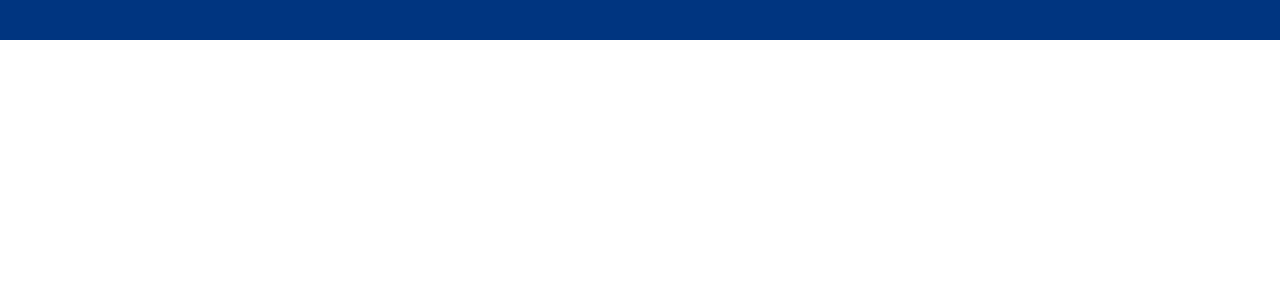
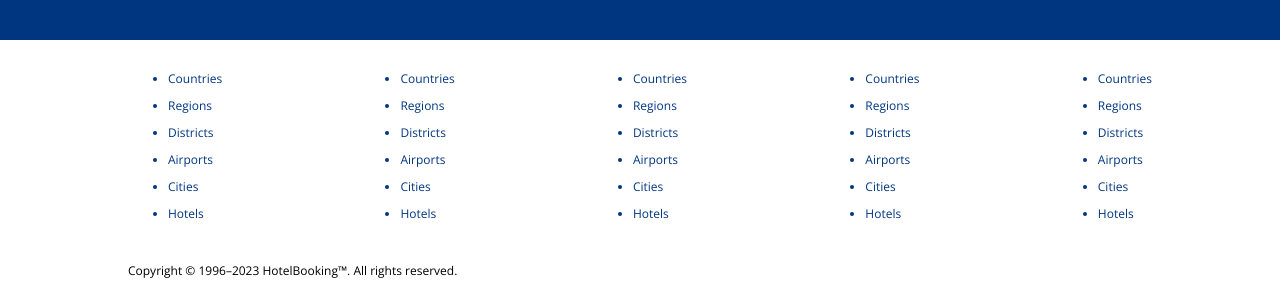
Before and after one commit to dilshanbeligala/Booking_App, a React (Create React App) app: page / in a window 1280 px wide. Shown: the part 1665-1971 px from the top of the page. Before the commit the page ends 1705 px from the top, so only its background shows below. Built offline with nearby package versions, Linux system fonts and the light colour scheme.

Commit message:
footer done

```diff
--- /dev/null
+++ b/src/components/footer/Footer.jsx
@@ -0,0 +1,53 @@
+import "./footer.css"
+
+const Footer = () => {
+  return (
+    <div className="footer">
+        <div className="fLists">
+            <ul className="fList">
+                <li className="fListItem">Countries</li>
+                <li className="fListItem">Regions</li>
+                <li className="fListItem">Districts</li>
+                <li className="fListItem">Airports</li>
+                <li className="fListItem">Cities</li>
+                <li className="fListItem">Hotels</li>
+            </ul>
+            <ul className="fList">
+                <li className="fListItem">Countries</li>
+                <li className="fListItem">Regions</li>
+                <li className="fListItem">Districts</li>
+                <li className="fListItem">Airports</li>
+                <li className="fListItem">Cities</li>
+                <li className="fListItem">Hotels</li>
+            </ul>
+            <ul className="fList">
+                <li className="fListItem">Countries</li>
+                <li className="fListItem">Regions</li>
+                <li className="fListItem">Districts</li>
+                <li className="fListItem">Airports</li>
+                <li className="fListItem">Cities</li>
+                <li className="fListItem">Hotels</li>
+            </ul>
+            <ul className="fList">
+                <li className="fListItem">Countries</li>
+                <li className="fListItem">Regions</li>
+                <li className="fListItem">Districts</li>
+                <li className="fListItem">Airports</li>
+                <li className="fListItem">Cities</li>
+                <li className="fListItem">Hotels</li>
+            </ul>
+            <ul className="fList">
+                <li className="fListItem">Countries</li>
+                <li className="fListItem">Regions</li>
+                <li className="fListItem">Districts</li>
+                <li className="fListItem">Airports</li>
+                <li className="fListItem">Cities</li>
+                <li className="fListItem">Hotels</li>
+            </ul>
+        </div>
+        <div className="fText">Copyright © 1996–2023 HotelBooking™. All rights reserved. </div>
+    </div>
+  )
+}
+
+export default Footer
--- /dev/null
+++ b/src/components/footer/footer.css
@@ -0,0 +1,37 @@
+.footer{
+    width: 100%;
+    width: 1024px;
+    font-size: 12px;
+    margin-bottom: 30px;
+
+}
+
+.fLists{
+    width: 100%;
+    display: flex;
+    justify-content: space-between;
+    margin-bottom: 50;
+
+}
+
+.flistItem{
+    margin-bottom: 10px;
+    color: #003580;
+    cursor: pointer;
+
+}
+.FList{
+    list-style: none;
+    padding:0 ;
+
+}
+
+.fListItem{
+    margin-bottom: 10px;
+    color: #003580;
+    cursor: pointer;
+}
+
+.fText{
+    padding-top: 30px;
+}
--- a/src/pages/home/Home.jsx
+++ b/src/pages/home/Home.jsx
@@ -1,6 +1,7 @@
 import React from 'react'
 import Featured from '../../components/featured/Featured'
 import FeaturedProperties from '../../components/featuredProperties/FeaturedProperties'
+import Footer from '../../components/footer/Footer'
 import Header from '../../components/header/Header'
 import MailList from '../../components/mailList/MailList'
 import Navbar from '../../components/navbar/Navbar'
@@ -20,6 +21,7 @@
         <h1 className="homeTitle">Home guests love</h1>
         <FeaturedProperties/>
         <MailList/>
+        <Footer/>
         </div>
 
     </div>
```
